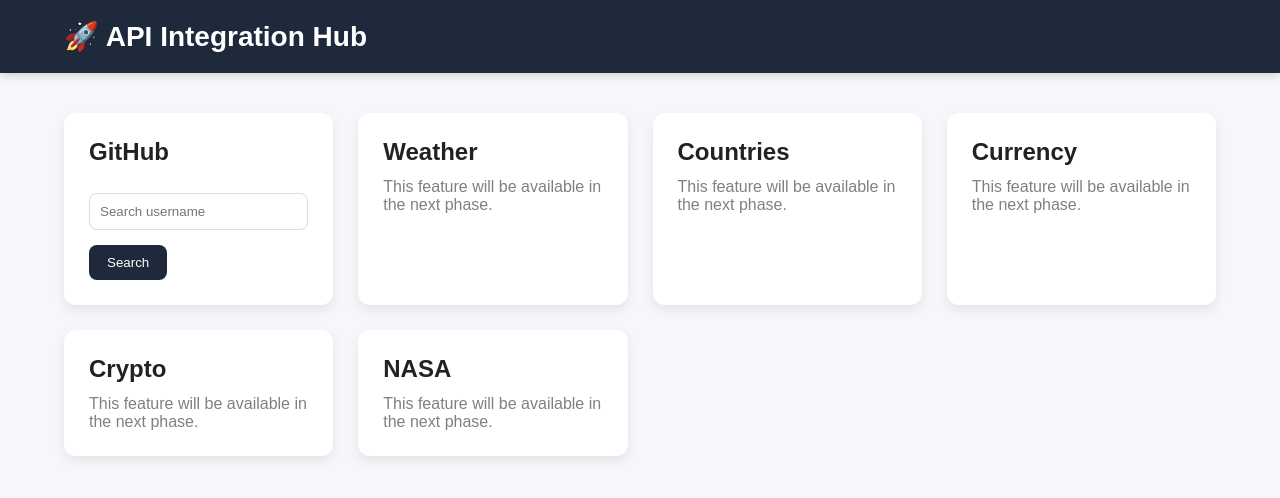
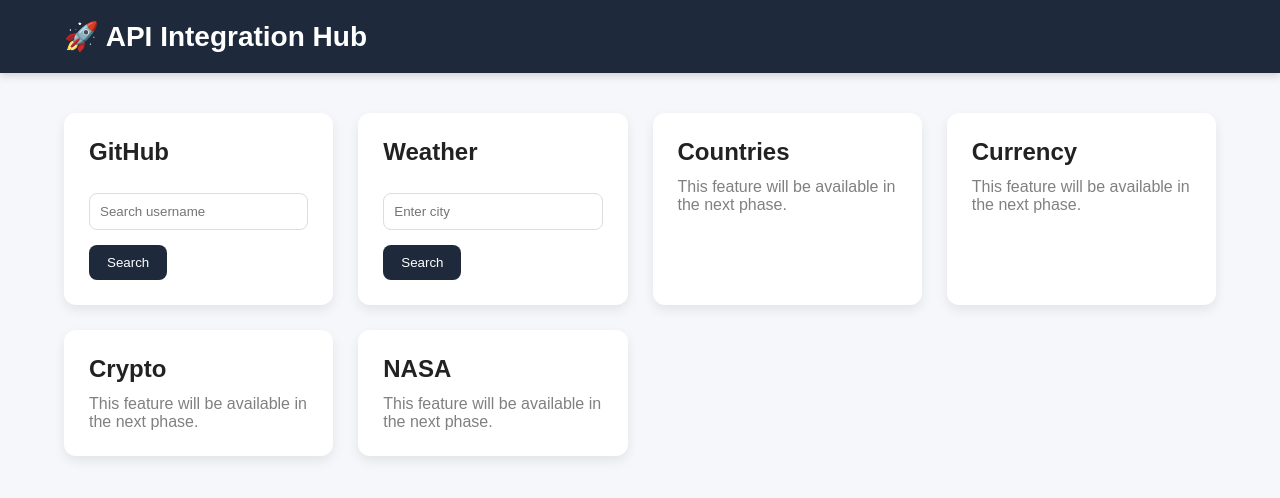
Before and after one commit to adibarohilla/api-integration-hub, a React (Vite) app: page / in a window 1280 px wide. Shown: the top 498 px of the page. Built offline with nearby package versions, Linux system fonts and the light colour scheme.

Commit message:
Add weather API integration

```diff
--- a/src/components/common/Dashboard.jsx
+++ b/src/components/common/Dashboard.jsx
@@ -1,9 +1,9 @@
 import ApiCard from "../ui/ApiCard";
 import GithubCard from "../ui/GithubCard";
+import WeatherCard from "../ui/WeatherCard";
 
 const apiCards = [
 
-    "Weather",
     "Countries",
     "Currency",
     "Crypto",
@@ -15,6 +15,7 @@
         <main className="container">
             <section className="dashboard">
                 <GithubCard />
+                <WeatherCard />
 
                 {apiCards.map((card) => (
                     <ApiCard key={card} title={card} />
--- /dev/null
+++ b/src/components/ui/WeatherCard.jsx
@@ -0,0 +1,89 @@
+import { useState } from "react";
+import {
+    getCoordinates,
+    getWeather,
+} from "../../services/weatherService";
+
+function WeatherCard() {
+    const [city, setCity] = useState("");
+    const [weather, setWeather] = useState(null);
+    const [loading, setLoading] = useState(false);
+    const [error, setError] = useState("");
+
+    async function handleSearch() {
+        if (!city.trim()) {
+            setError("Please enter a city");
+            return;
+        }
+
+        try {
+            setLoading(true);
+            setError("");
+            setWeather(null);
+
+            const location = await getCoordinates(city);
+
+            const data = await getWeather(
+                location.latitude,
+                location.longitude
+            );
+
+            setWeather({
+                city: location.name,
+                country: location.country,
+                temperature: data.current.temperature_2m,
+                windSpeed: data.current.wind_speed_10m,
+            });
+        } catch (err) {
+            setError(
+                err.message || "Unable to find weather for this city"
+            );
+        } finally {
+            setLoading(false);
+        }
+    }
+
+    return (
+        <div className="card">
+            <h2>Weather</h2>
+
+            <input
+                type="text"
+                placeholder="Enter city"
+                value={city}
+                onChange={(e) => setCity(e.target.value)}
+                onKeyDown={(e) => {
+                    if (e.key === "Enter") {
+                        handleSearch();
+                    }
+                }}
+            />
+
+            <button onClick={handleSearch}>
+                Search
+            </button>
+
+            {loading && <p>Loading weather...</p>}
+
+            {error && <p>{error}</p>}
+
+            {weather && (
+                <div className="weather-result">
+                    <h3>
+                        {weather.city}, {weather.country}
+                    </h3>
+
+                    <p>
+                        Temperature: {weather.temperature}°C
+                    </p>
+
+                    <p>
+                        Wind: {weather.windSpeed} km/h
+                    </p>
+                </div>
+            )}
+        </div>
+    );
+}
+
+export default WeatherCard;
--- /dev/null
+++ b/src/services/weatherService.js
@@ -0,0 +1,36 @@
+import api from "./api";
+
+export async function getCoordinates(city) {
+    const response = await api.get(
+        "https://geocoding-api.open-meteo.com/v1/search",
+        {
+            params: {
+                name: city,
+                count: 1,
+                language: "en",
+                format: "json",
+            },
+        }
+    );
+
+    if (!response.data.results?.length) {
+        throw new Error("City not found");
+    }
+
+    return response.data.results[0];
+}
+
+export async function getWeather(latitude, longitude) {
+    const response = await api.get(
+        "https://api.open-meteo.com/v1/forecast",
+        {
+            params: {
+                latitude,
+                longitude,
+                current: "temperature_2m,wind_speed_10m,weather_code",
+            },
+        }
+    );
+
+    return response.data;
+}
--- a/src/styles/global.css
+++ b/src/styles/global.css
@@ -31,7 +31,7 @@
 
   display: grid;
 
-  grid-template-columns: repeat(auto-fit, minmax(250px,1fr));
+  grid-template-columns: repeat(auto-fit, minmax(250px, 1fr));
 
   gap: 25px;
 }
@@ -43,7 +43,7 @@
 
   border-radius: 12px;
 
-  box-shadow: 0 5px 12px rgba(0,0,0,.08);
+  box-shadow: 0 5px 12px rgba(0, 0, 0, .08);
 
   transition: .25s;
 }
@@ -61,26 +61,26 @@
 }
 
 input {
-  width:100%;
-  padding:10px;
-  margin:15px 0;
-  border:1px solid #ddd;
-  border-radius:8px;
+  width: 100%;
+  padding: 10px;
+  margin: 15px 0;
+  border: 1px solid #ddd;
+  border-radius: 8px;
 }
 
 
 button {
-  padding:10px 18px;
-  border:none;
-  border-radius:8px;
-  background:#1e293b;
-  color:white;
-  cursor:pointer;
+  padding: 10px 18px;
+  border: none;
+  border-radius: 8px;
+  background: #1e293b;
+  color: white;
+  cursor: pointer;
 }
 
 
 button:hover {
-  opacity:.85;
+  opacity: .85;
 }
 
 .avatar {
@@ -101,3 +101,15 @@
 .card a:hover {
   text-decoration: underline;
 }
+
+.weather-result {
+  margin-top: 20px;
+}
+
+.weather-result h3 {
+  margin-bottom: 10px;
+}
+
+.weather-result p {
+  margin: 6px 0;
+}
```
